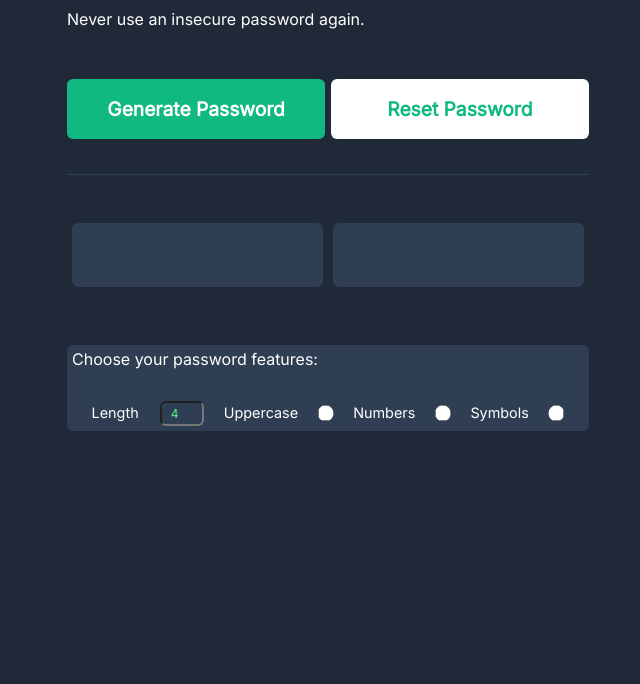
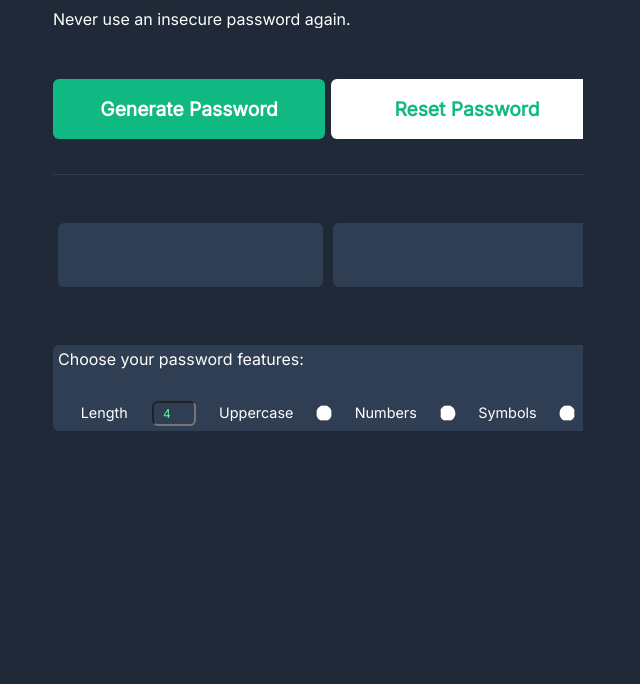
Before and after one commit to kevmill29/random-password-generator, a plain HTML site: page index.html in a window 1280 px wide. Shown: the part 156-840 px from the top of the page, without its empty margins (332-972 px from the left). Drawn offline with nearby package versions, Linux system fonts and the light colour scheme.

Commit message:
Add files via upload

```diff
--- a/index.css
+++ b/index.css
@@ -1,6 +1,7 @@
 *{
     margin: 0;
     padding:0;
+    overflow-x: hidden;
 }
 body {
     background-color: #1F2937;
@@ -8,8 +9,9 @@ font-family: 'Karla', sans-serif;
  font-family: 'Inter', sans-serif;
  color: white;
  padding: 0;
-max-width: fit-content;
+max-width:550px;
  margin: 0 auto;
+ position: relative;
 }
 
 
```
